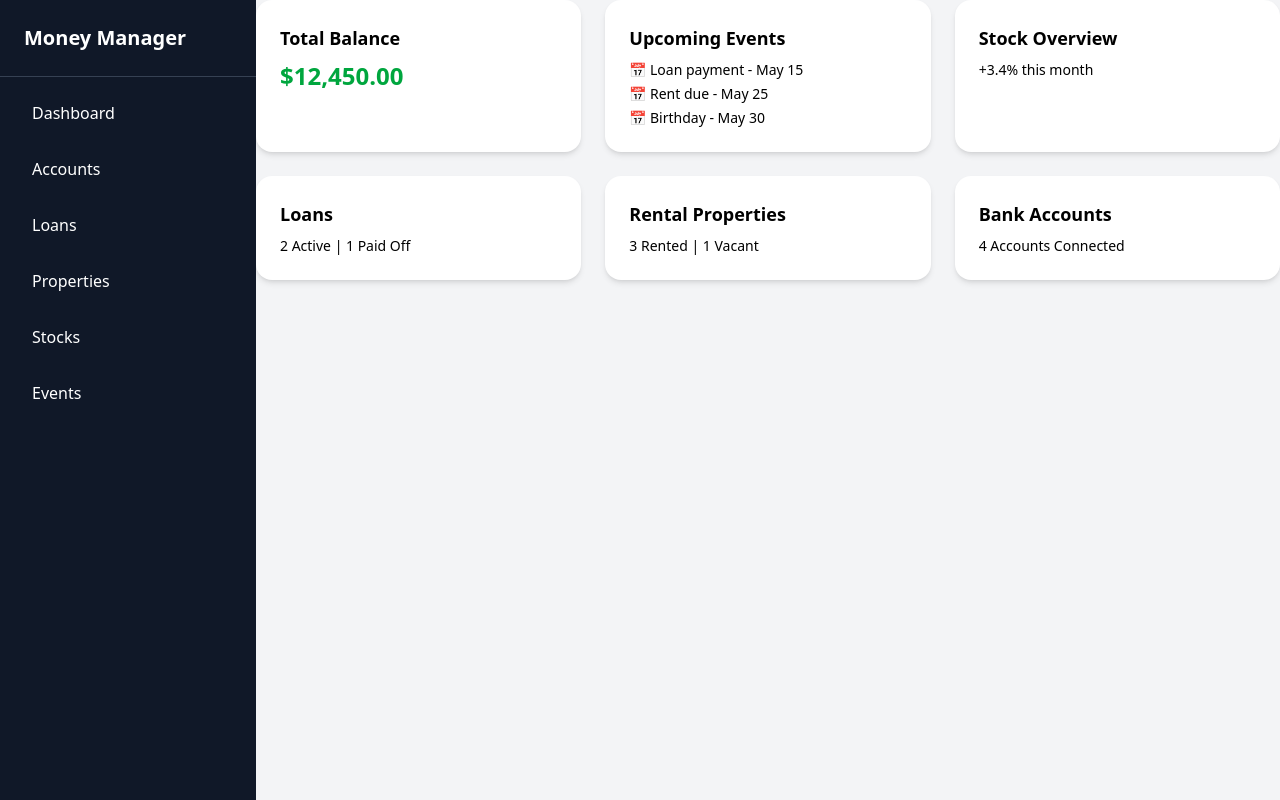
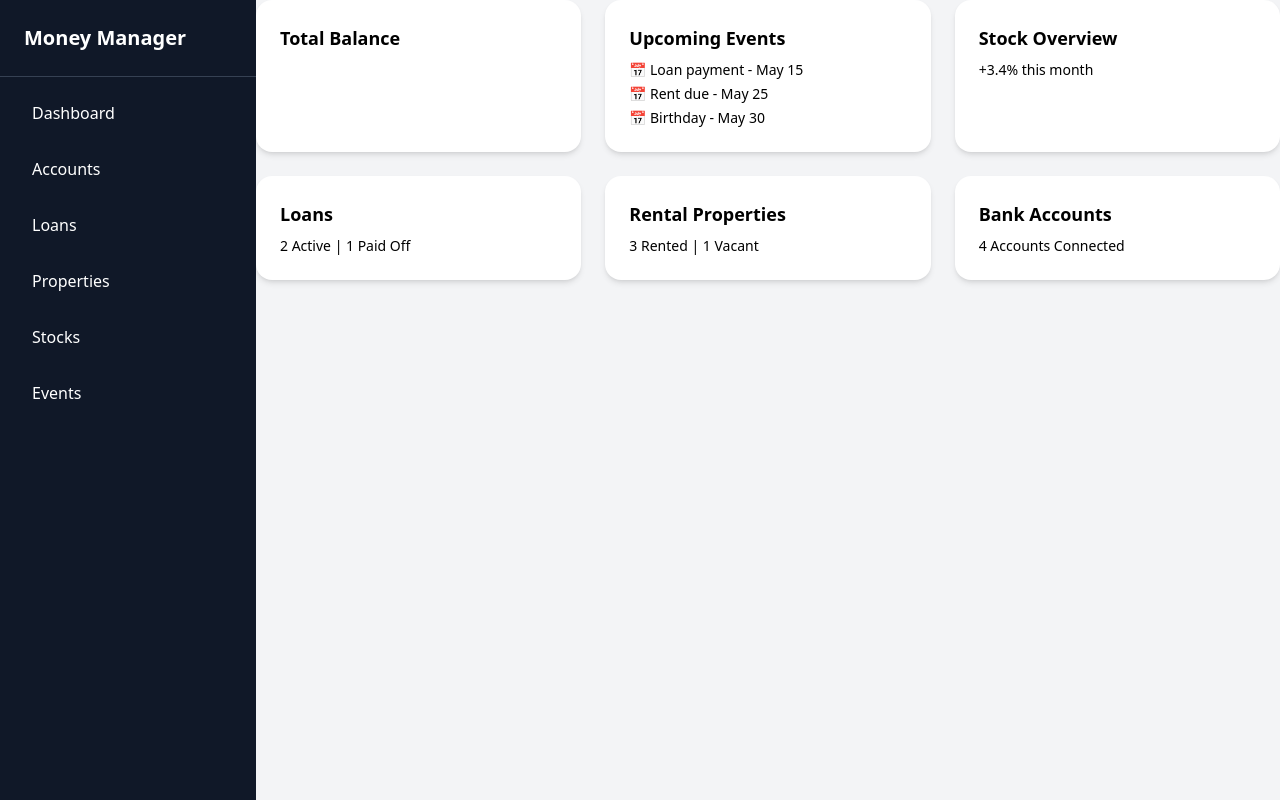
Before and after one commit to commanderROHANIK/money_manager, a Vue app in the folder money-manager-ui/: page / in a window 1280 px wide. Built offline with nearby package versions, Linux system fonts and the light colour scheme; no server answers.

Commit message:
Make total balance widget show real data

```diff
--- a/money-manager-ui/src/components/Widgets/TotalBalance.vue
+++ b/money-manager-ui/src/components/Widgets/TotalBalance.vue
@@ -1,6 +1,32 @@
 <template>
     <div class="bg-white p-6 rounded-2xl shadow-md">
         <h2 class="text-lg font-semibold mb-2">Total Balance</h2>
-        <p class="text-2xl font-bold text-green-600">$12,450.00</p>
+        <p class="text-2xl font-bold text-green-600">
+            {{ formattedBalance  }}
+        </p>
     </div>
 </template>
+
+<script setup lang="ts">
+import { ref, onMounted, computed } from 'vue';
+import { fetchBankAccountsTotalBalance } from '../../services/api'; // Adjust the import path as necessary
+
+const balance = ref<number | null>(null);
+
+onMounted(async () => {
+  try {
+    balance.value = await fetchBankAccountsTotalBalance();
+  } catch (err) {
+    console.error('Failed to fetch balance:', err);
+  }
+});
+
+const formattedBalance = computed(() => {
+  if (balance.value === null) return '';
+  return new Intl.NumberFormat('hu-HU', {
+    style: 'currency',
+    currency: 'HUF',
+    maximumFractionDigits: 0,
+  }).format(balance.value);
+});
+</script>
--- a/money-manager-ui/src/services/api.ts
+++ b/money-manager-ui/src/services/api.ts
@@ -40,6 +40,11 @@ export async function deleteUpcomingEvent(id: number): Promise<void> {
   export async function fetchBankAccounts(): Promise<BankAccount[]> {
     const response = await api.get<BankAccount[]>('/BankAccounts');
     return response.data;
+  }
+
+  export async function fetchBankAccountsTotalBalance(): Promise<number | null> {
+    const response = await api.get<number | null>('/BankAccounts/summary/total-balance');
+    return response.data["totalBalance"] || null;
   }
 
   export async function createBankAccount(newBankAccount: BankAccount): Promise<BankAccount> {
```
Also changed, not shown: 1 other file (tests, documents, lock files or other folders).
